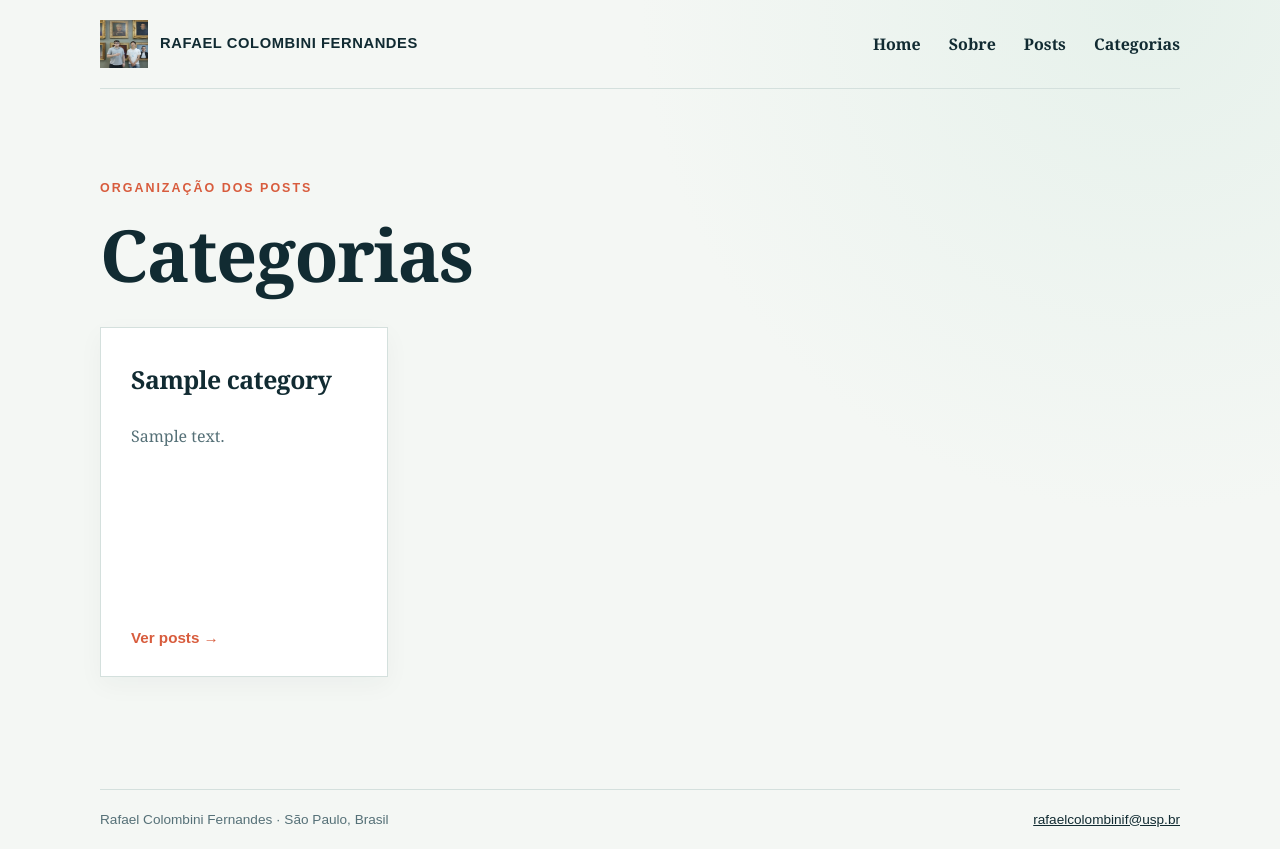
After one commit to Rafit345/PMR3304-EP2-Blog, a Django app: page /posts/categories/ in a window 1280 px wide. The commit adds this page. Run offline with Django 5.2, Linux system fonts and the light colour scheme; tables that the repository leaves empty hold one stand-in row (values such as "Sample post").

Commit message:
Implementar categorias de posts

```diff
--- a/posts/admin.py
+++ b/posts/admin.py
@@ -1,6 +1,7 @@
 from django.contrib import admin
 
-from .models import Post, Comment
+from .models import Post, Comment, Category
 
 admin.site.register(Post)
 admin.site.register(Comment)
+admin.site.register(Category)
--- a/posts/models.py
+++ b/posts/models.py
@@ -1,6 +1,14 @@
 from django.db import models
 from django.conf import settings
 from django.utils import timezone
+
+
+class Category(models.Model):
+    name = models.CharField(max_length=255)
+    description = models.CharField(max_length=255)
+
+    def __str__(self):
+        return f'{self.name}'
 
 
 class Post(models.Model):
@@ -9,6 +17,8 @@ class Post(models.Model):
     content = models.TextField()
     # data de postagem: preenchida com o momento da criação
     date = models.DateTimeField(default=timezone.now)
+    # um post pode estar em várias categorias (relacionamento N para N)
+    categories = models.ManyToManyField(Category)
 
     def __str__(self):
         return f'{self.title}'
--- /dev/null
+++ b/posts/templates/posts/categories.html
@@ -0,0 +1,25 @@
+{% extends 'base.html' %}
+
+{% block title %}
+Categorias
+{% endblock title %}
+
+{% block content %}
+<section class="listing">
+    <div class="eyebrow">ORGANIZAÇÃO DOS POSTS</div>
+    <h1>Categorias</h1>
+    {% if category_list %}
+    <section class="project-grid">
+        {% for category in category_list %}
+        <article class="project-card">
+            <h2><a href="{% url 'posts:category' category.id %}">{{ category.name }}</a></h2>
+            <p>{{ category.description }}</p>
+            <a class="text-link" href="{% url 'posts:category' category.id %}">Ver posts <span aria-hidden="true">→</span></a>
+        </article>
+        {% endfor %}
+    </section>
+    {% else %}
+    <p>Não foi encontrada nenhuma categoria.</p>
+    {% endif %}
+</section>
+{% endblock content %}
--- a/posts/urls.py
+++ b/posts/urls.py
@@ -10,4 +10,7 @@ urlpatterns = [
     path('update/<int:pk>/', views.PostUpdateView.as_view(), name='update'),
     path('delete/<int:pk>/', views.PostDeleteView.as_view(), name='delete'),
     path('<int:post_id>/comment/', views.create_comment, name='comment'),
+    path('categories/', views.CategoryListView.as_view(), name='categories'),
+    path('categories/<int:category_id>/', views.detail_category,
+         name='category'),
 ]
--- a/posts/views.py
+++ b/posts/views.py
@@ -3,7 +3,7 @@ from django.shortcuts import render, get_object_or_404
 from django.urls import reverse, reverse_lazy
 from django.views import generic
 
-from .models import Post, Comment
+from .models import Post, Comment, Category
 from .forms import PostForm, CommentForm
 
 
@@ -67,3 +67,16 @@ def create_comment(request, post_id):
         form = CommentForm()
     context = {'form': form, 'post': post}
     return render(request, 'posts/comment.html', context)
+
+
+class CategoryListView(generic.ListView):
+    model = Category
+    template_name = 'posts/categories.html'
+
+
+def detail_category(request, category_id):
+    category = get_object_or_404(Category, pk=category_id)
+    # reutiliza o template de listagem de posts, só com os posts da categoria
+    post_list = category.post_set.all()
+    context = {'category': category, 'post_list': post_list}
+    return render(request, 'posts/index.html', context)
--- a/static/style.css
+++ b/static/style.css
@@ -107,3 +107,4 @@ button:hover, button:focus { background: var(--accent-dark); border-color: var(-
 .comentarios blockquote { margin: 0 0 6px; }
 .comentarios figcaption { color: var(--muted); font: .85rem Arial, sans-serif; }
 .comentarios header { width: auto; padding: 0; border: 0; }
+.tag-list a { text-decoration: none; }
--- a/templates/base.html
+++ b/templates/base.html
@@ -26,6 +26,7 @@
                 <li><a href="{% url 'index' %}">Home</a></li>
                 <li><a href="{% url 'about' %}">Sobre</a></li>
                 <li><a href="{% url 'posts:index' %}">Posts</a></li>
+                <li><a href="{% url 'posts:categories' %}">Categorias</a></li>
             </ul>
         </nav>
     </header>
```
Also changed, not shown: posts/templates/posts/detail.html (+7 -0 lines), posts/templates/posts/index.html (+17 -1 lines), posts/migrations/0003_category_post_categories.py (added).
